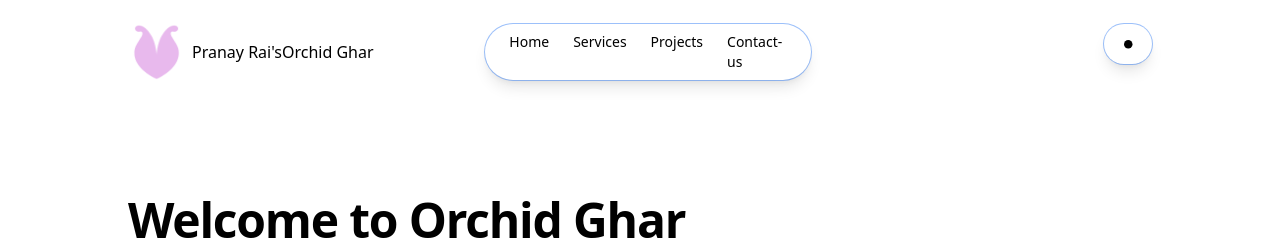
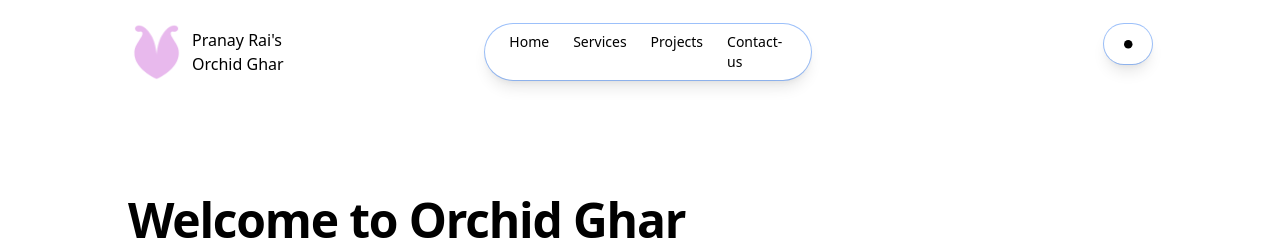
Before and after one commit to OrchidGhar/orchidghar.github.io, a Jekyll site: the page built from index.html, in a window 1280 px wide. Shown: the top 240 px of the page. Built offline with Jekyll 4.4.1, drawn with Linux system fonts in a browser that asks for light colours; nearby versions of some CDN libraries.

Commit message:
header nav updated

```diff
--- a/_includes/header.html
+++ b/_includes/header.html
@@ -44,8 +44,10 @@
                       alt="Orchid Ghar Logo"
                       class="h-14 w-14 mr-2"
                     />
+                    <div class="flex flex-col">
                     <div>Pranay Rai's</div>
                     <div>Orchid Ghar</div>
+                </div>
               </div>
               <div class="flex flex-1 justify-end md:justify-center">
                 <div
```
